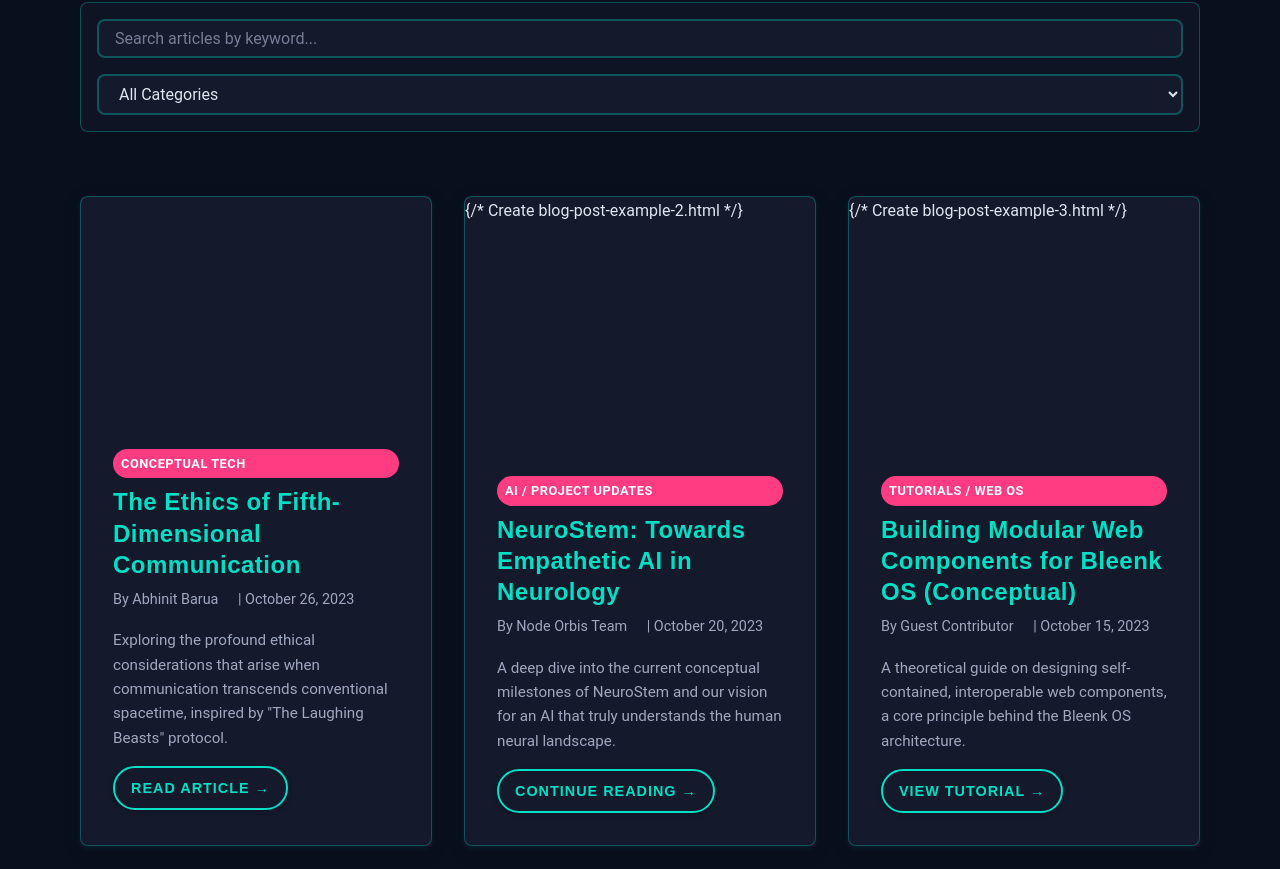
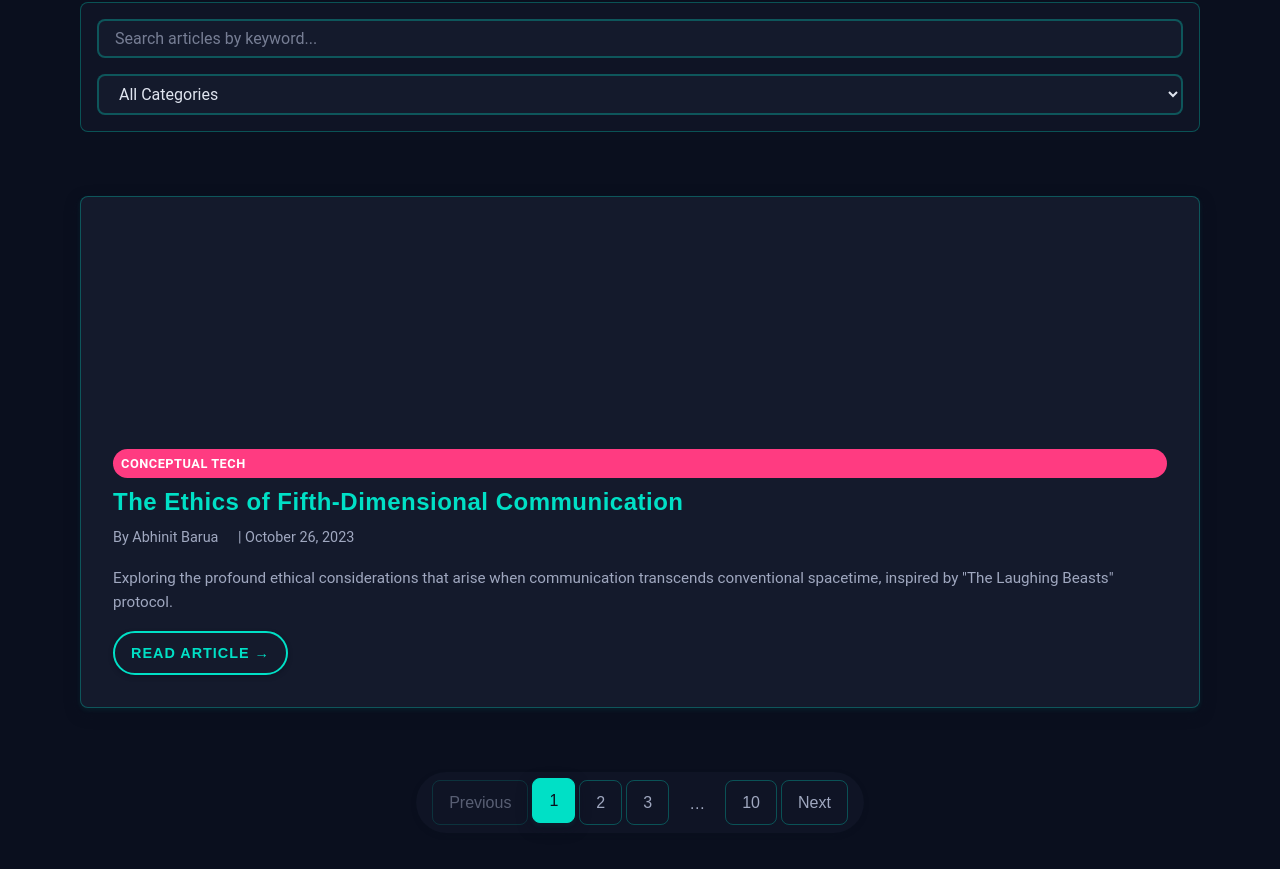
Before and after one commit to AbhinitBarua/node-orbis-website, a plain HTML site: page blog.html in a window 1280 px wide. Shown: the part 791-1660 px from the top of the page. Drawn offline with Linux system fonts and the light colour scheme.

Commit message:
Update blog.html

```diff
--- a/blog.html
+++ b/blog.html
@@ -113,39 +113,6 @@
                             </div>
                         </a>
                     </article>
-
-                    <!-- Blog Post Card 2 -->
-                    <article class="blog-post-card animate-on-scroll" data-animation="zoom-in" data-delay="0.1s">
-                        <a href="blog-post-example-2.html" class="blog-post-link-wrapper"> {/* Create blog-post-example-2.html */}
-                            <div class="blog-post-card-image" style="background-image: url('assets/images/blog-post-2-thumb.jpg');"></div>
-                            <div class="blog-post-card-content">
-                                <span class="blog-post-card-category">AI / Project Updates</span>
-                                <h3><span class="hover-glitch-text" data-text="NeuroStem: Towards Empathetic AI in Neurology">NeuroStem: Towards Empathetic AI in Neurology</span></h3>
-                                 <div class="blog-post-meta">
-                                    <span>By Node Orbis Team</span> | <span>October 20, 2023</span>
-                                </div>
-                                <p class="blog-post-excerpt">A deep dive into the current conceptual milestones of NeuroStem and our vision for an AI that truly understands the human neural landscape.</p>
-                                <span class="btn btn-outline btn-sm blog-read-more">Continue Reading →</span>
-                            </div>
-                        </a>
-                    </article>
-
-                    <!-- Blog Post Card 3 -->
-                    <article class="blog-post-card animate-on-scroll" data-animation="zoom-in" data-delay="0.2s">
-                        <a href="blog-post-example-3.html" class="blog-post-link-wrapper"> {/* Create blog-post-example-3.html */}
-                            <div class="blog-post-card-image" style="background-image: url('assets/images/blog-post-3-thumb.jpg');"></div>
-                            <div class="blog-post-card-content">
-                                <span class="blog-post-card-category">Tutorials / Web OS</span>
-                                <h3><span class="hover-glitch-text" data-text="Building Modular Web Components for Bleenk OS (Conceptual)">Building Modular Web Components for Bleenk OS (Conceptual)</span></h3>
-                                 <div class="blog-post-meta">
-                                    <span>By Guest Contributor</span> | <span>October 15, 2023</span>
-                                </div>
-                                <p class="blog-post-excerpt">A theoretical guide on designing self-contained, interoperable web components, a core principle behind the Bleenk OS architecture.</p>
-                                <span class="btn btn-outline btn-sm blog-read-more">View Tutorial →</span>
-                            </div>
-                        </a>
-                    </article>
-
                     <!-- Add more blog post cards here -->
                     <!-- Example: Empty card structure for quick copy-paste -->
                     <!--
```
